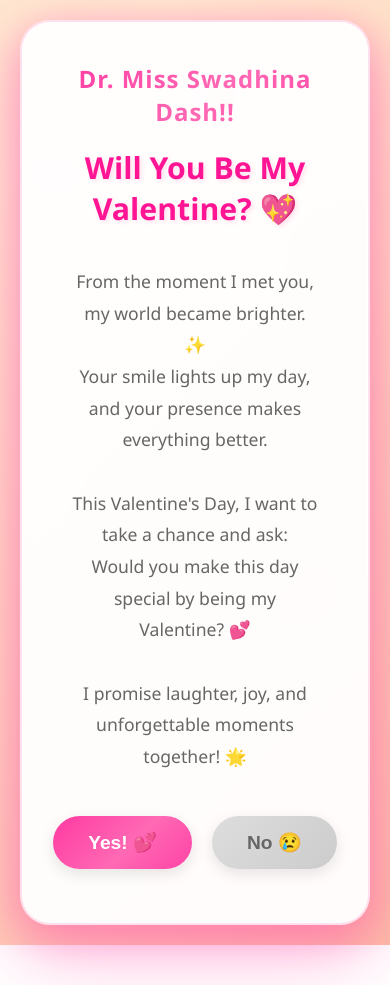
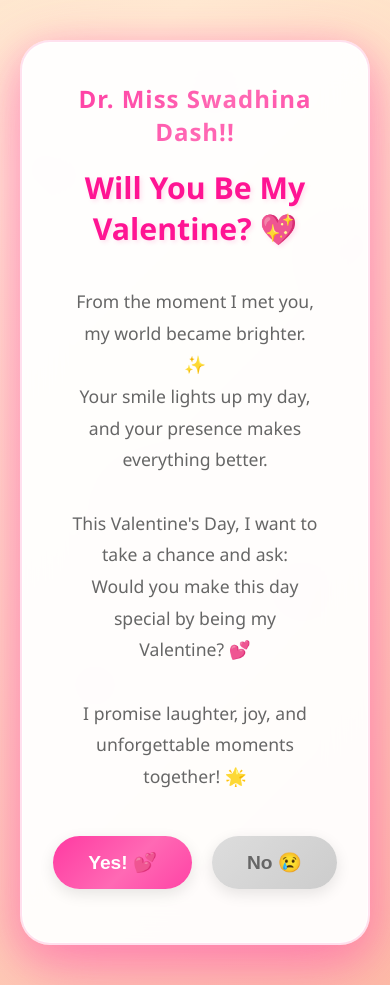
Before and after one commit to Shremz/Little, a plain HTML site: page index.html in a window 390 px wide. Before the commit the page ends 945 px from the top, so only its background shows below. Drawn offline with Linux system fonts and the light colour scheme.

Commit message:
Fix mobile scrolling issue

```diff
--- a/style.css
+++ b/style.css
@@ -13,8 +13,10 @@ body {
     display: flex;
     justify-content: center;
     align-items: center;
-    overflow: hidden;
+    overflow-x: hidden;
+    overflow-y: auto;
     position: relative;
+    padding: 20px 0;
 }
 
 @keyframes gradientShift {
```
